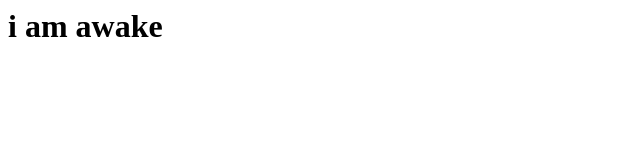
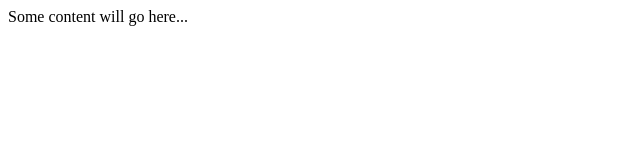
Before and after one commit to handsomericestudent/handsomericestudent.github.io, a plain HTML site: page index.html in a window 1280 px wide. Shown: the whole page, without its empty margins (0-640 px from the left). Drawn offline with Linux system fonts and the light colour scheme.

Commit message:
base template

```diff
--- a/index.html
+++ b/index.html
@@ -1 +1,3 @@
-<h1> i am awake </h1>
+<html>
+  Some content will go here...
+</html>
```
